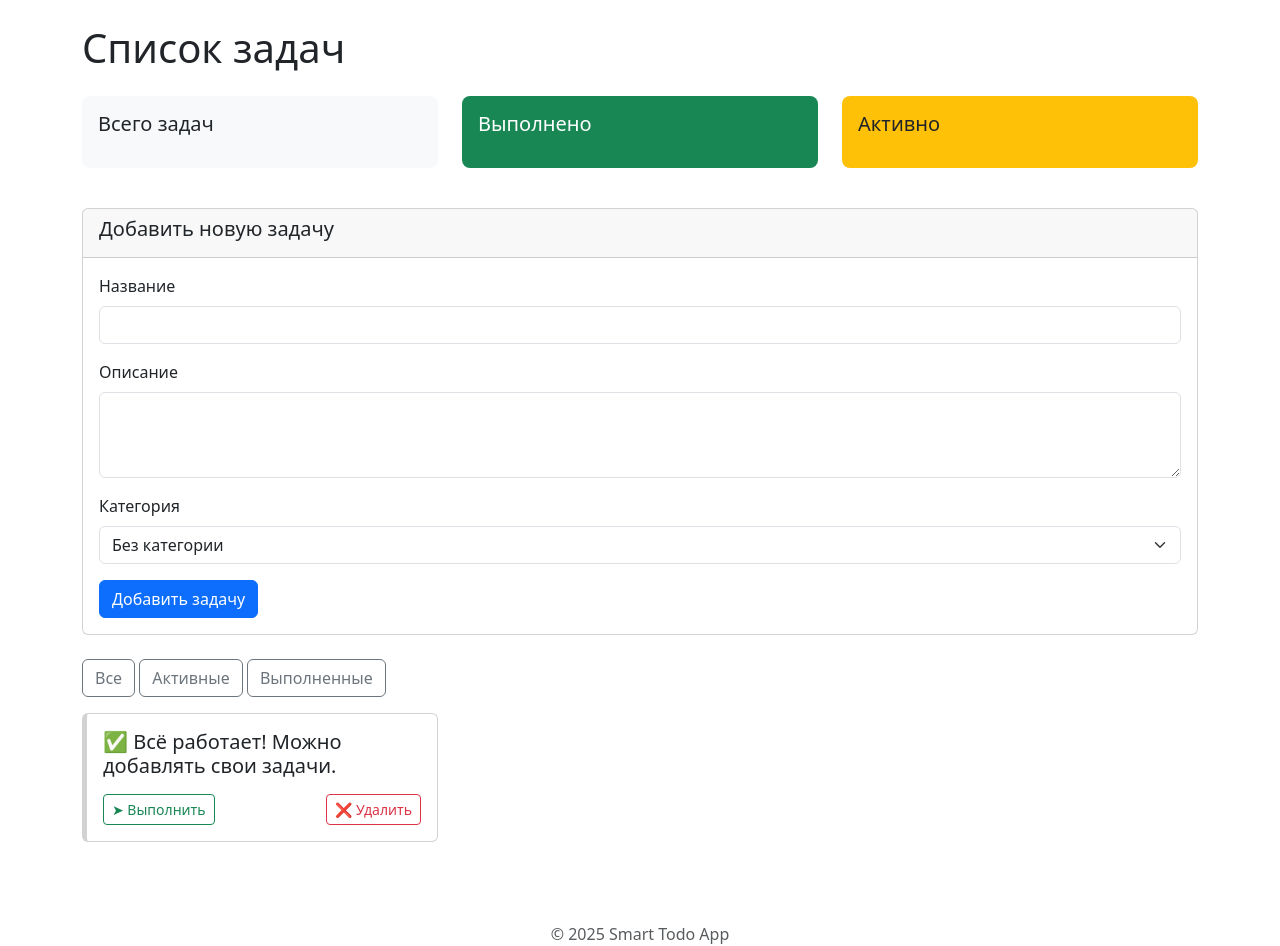
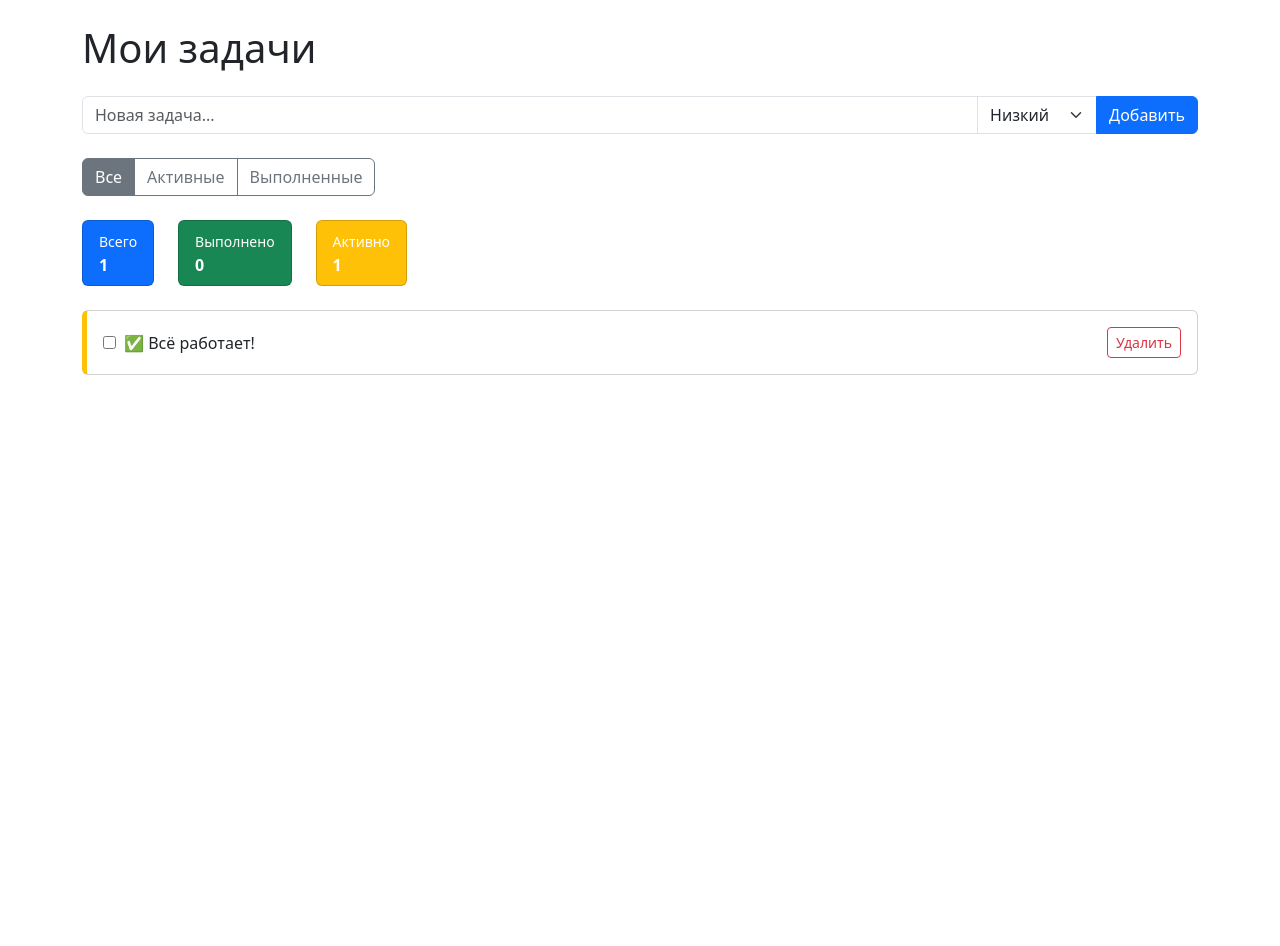
Before and after one commit to vedeninae36-web/smart-todo-app, a Flask app: page / in a window 1280 px wide. After the commit the page ends 375 px from the top, so only its background shows below. Run offline with Flask 3, Linux system fonts and the light colour scheme.

Commit message:
✅ Завершено: задания 8 и 9 — веб-интерфейс + модульные тесты

```diff
--- a/src/backend/app.py
+++ b/src/backend/app.py
@@ -1,23 +1,13 @@
-import os
-import sys
 from flask import Flask, render_template, request, redirect, url_for
+from pathlib import Path
 
-# Явное указание пути к шаблонам — решает проблему с кириллицей в Windows
-if sys.platform == "win32":
-    base_dir = os.path.dirname(os.path.abspath(__file__))
-    template_dir = os.path.join(base_dir, 'templates')
-    template_dir = os.path.normpath(template_dir)
-else:
-    template_dir = os.path.join(os.path.dirname(os.path.abspath(__file__)), 'templates')
+# Настройка приложения
+base_dir = Path(__file__).parent.resolve()
+template_dir = base_dir / "templates"
 
-# Отладочный вывод (можно удалить после проверки)
-print(">>> Путь к шаблонам:", template_dir)
-print(">>> tasks_list.html существует?", os.path.isfile(os.path.join(template_dir, 'tasks_list.html')))
+app = Flask(__name__, template_folder=str(template_dir))
 
-# Создаём приложение с явным указанием папки шаблонов
-app = Flask(__name__, template_folder=template_dir)
-
-# Временное хранилище задач
+# Глобальное хранилище задач — ОБЯЗАТЕЛЬНО здесь!
 tasks = []
 
 def get_next_id():
@@ -74,8 +64,8 @@ def delete_task(task_id):
     tasks = [t for t in tasks if t['id'] != task_id]
     return redirect(url_for('index'))
 
+# Только для запуска — не влияет на тесты
 if __name__ == '__main__':
-    # Добавляем тестовую задачу
     if not tasks:
-        tasks.append({"id": 1, "title": "✅ Всё работает! Можно добавлять свои задачи.", "priority": "medium", "completed": False})
+        tasks.append({"id": 1, "title": "✅ Всё работает!", "priority": "medium", "completed": False})
     app.run(debug=True, host='0.0.0.0', port=5000)
--- a/src/backend/templates/base.html
+++ b/src/backend/templates/base.html
@@ -3,45 +3,18 @@
 <head>
     <meta charset="UTF-8">
     <meta name="viewport" content="width=device-width, initial-scale=1.0">
-    <title>{% block title %}Smart Todo{% endblock %}</title>
-    <link href="https://cdn.jsdelivr.net/npm/bootstrap@5.3.0/dist/css/bootstrap.min.css" rel="stylesheet">
+    <title>{% block title %}Задачи{% endblock %}</title>
+    <link href="https://cdn.jsdelivr.net/npm/bootstrap@5.3.2/dist/css/bootstrap.min.css" rel="stylesheet">
     <style>
-        .task-card {
-            margin-bottom: 1rem;
-            border-left-width: 5px;
-        }
-        .status-pending { border-left-color: #ffc107; }
-        .status-in_progress { border-left-color: #0d6efd; }
-        .status-completed { border-left-color: #198754; }
-        .stat-box {
-            padding: 1rem;
-            border-radius: 0.5rem;
-            margin-bottom: 1rem;
-        }
+        .priority-high { border-left: 5px solid #dc3545; }
+        .priority-medium { border-left: 5px solid #ffc107; }
+        .priority-low { border-left: 5px solid #28a745; }
+        .task-card { margin-bottom: 10px; }
     </style>
 </head>
 <body>
     <div class="container mt-4">
-        <h1 class="mb-4">{% block header %}{% endblock %}</h1>
-
-        {% with messages = get_flashed_messages(with_categories=true) %}
-            {% if messages %}
-                {% for category, message in messages %}
-                    <div class="alert alert-{{ category }} alert-dismissible fade show" role="alert">
-                        {{ message }}
-                        <button type="button" class="btn-close" data-bs-dismiss="alert" aria-label="Close"></button>
-                    </div>
-                {% endfor %}
-            {% endif %}
-        {% endwith %}
-
         {% block content %}{% endblock %}
-
-        <footer class="mt-5 text-center text-muted">
-            &copy; 2025 Smart Todo App
-        </footer>
     </div>
-
-    <script src="https://cdn.jsdelivr.net/npm/bootstrap@5.3.0/dist/js/bootstrap.bundle.min.js"></script>
 </body>
 </html>
--- a/src/backend/templates/tasks_list.html
+++ b/src/backend/templates/tasks_list.html
@@ -1,102 +1,72 @@
 {% extends "base.html" %}
 
-{% block title %}Список задач - Smart Todo{% endblock %}
-
-{% block header %}Список задач{% endblock %}
+{% block title %}Список задач{% endblock %}
 
 {% block content %}
-    <!-- Статистика -->
+<h1 class="mb-4">Мои задачи</h1>
+
+<form method="POST" action="/tasks" class="mb-4">
+    <div class="input-group">
+        <input type="text" name="title" class="form-control" placeholder="Новая задача..." required>
+        <select name="priority" class="form-select" style="max-width: 120px;">
+            <option value="low">Низкий</option>
+            <option value="medium">Средний</option>
+            <option value="high">Высокий</option>
+        </select>
+        <button type="submit" class="btn btn-primary">Добавить</button>
+    </div>
+</form>
+
+<div class="btn-group mb-4" role="group">
+    <a href="/" class="btn btn-outline-secondary {% if current_filter == 'all' %}active{% endif %}">Все</a>
+    <a href="/?filter=active" class="btn btn-outline-secondary {% if current_filter == 'active' %}active{% endif %}">Активные</a>
+    <a href="/?filter=completed" class="btn btn-outline-secondary {% if current_filter == 'completed' %}active{% endif %}">Выполненные</a>
+</div>
+
 <div class="row mb-4">
-        <div class="col-md-4">
-            <div class="stat-box bg-light">
-                <h5>Всего задач</h5>
-                <p class="display-6">{{ total_tasks }}</p>
+    <div class="col-auto">
+        <div class="card text-white bg-primary">
+            <div class="card-body py-2 px-3">
+                <small>Всего</small><br><strong>{{ stats.total }}</strong>
             </div>
         </div>
-        <div class="col-md-4">
-            <div class="stat-box bg-success text-white">
-                <h5>Выполнено</h5>
-                <p class="display-6">{{ completed_tasks }}</p>
+    </div>
+    <div class="col-auto">
+        <div class="card text-white bg-success">
+            <div class="card-body py-2 px-3">
+                <small>Выполнено</small><br><strong>{{ stats.completed }}</strong>
             </div>
         </div>
-        <div class="col-md-4">
-            <div class="stat-box bg-warning">
-                <h5>Активно</h5>
-                <p class="display-6">{{ active_tasks }}</p>
+    </div>
+    <div class="col-auto">
+        <div class="card text-white bg-warning">
+            <div class="card-body py-2 px-3">
+                <small>Активно</small><br><strong>{{ stats.active }}</strong>
+            </div>
         </div>
     </div>
 </div>
 
-    <!-- Форма добавления задачи -->
-    <div class="card mb-4">
-        <div class="card-header">
-            <h5>Добавить новую задачу</h5>
+{% if tasks %}
+    {% for task in tasks %}
+    <div class="card task-card {% if task.priority == 'high' %}priority-high{% elif task.priority == 'medium' %}priority-medium{% else %}priority-low{% endif %}">
+        <div class="card-body d-flex justify-content-between align-items-center">
+            <div class="d-flex align-items-center">
+                <form method="POST" action="/tasks/{{ task.id }}/toggle" style="display:inline;">
+                    <input type="checkbox" onchange="this.form.submit()" {% if task.completed %}checked{% endif %}>
+                </form>
+                <span class="ms-2 {% if task.completed %}text-decoration-line-through text-muted{% endif %}">
+                    {{ task.title }}
+                </span>
             </div>
-        <div class="card-body">
-            <form method="POST" action="/tasks">
-                <div class="mb-3">
-                    <label for="title" class="form-label">Название</label>
-                    <input type="text" class="form-control" id="title" name="title" required>
-                </div>
-                <div class="mb-3">
-                    <label for="description" class="form-label">Описание</label>
-                    <textarea class="form-control" id="description" name="description" rows="3"></textarea>
-                </div>
-                <div class="mb-3">
-                    <label for="category_id" class="form-label">Категория</label>
-                    <select class="form-select" id="category_id" name="category_id">
-                        <option value="">Без категории</option>
-                        {% for cat in categories %}
-                            <option value="{{ cat.id }}">{{ cat.name }}</option>
-                        {% endfor %}
-                    </select>
-                </div>
-                <button type="submit" class="btn btn-primary">Добавить задачу</button>
+            <form method="POST" action="/tasks/{{ task.id }}/delete" style="display:inline;" onsubmit="return confirm('Удалить?');">
+                <button type="submit" class="btn btn-sm btn-outline-danger">Удалить</button>
             </form>
         </div>
     </div>
+    {% endfor %}
+{% else %}
+    <div class="alert alert-info">Нет задач.</div>
+{% endif %}
 
-    <!-- Фильтры -->
-    <div class="mb-3">
-        <a href="/" class="btn btn-outline-secondary {% if filter == 'all' %}active{% endif %}">Все</a>
-        <a href="/?filter=active" class="btn btn-outline-secondary {% if filter == 'active' %}active{% endif %}">Активные</a>
-        <a href="/?filter=completed" class="btn btn-outline-secondary {% if filter == 'completed' %}active{% endif %}">Выполненные</a>
-    </div>
-
-    <!-- Список задач -->
-    <div class="row">
-        {% for task in tasks %}
-            <div class="col-md-6 col-lg-4 mb-3">
-                <div class="card task-card status-{{ task.status }}">
-                    <div class="card-body">
-                        <h5 class="card-title">{{ task.title }}</h5>
-                        {% if task.description %}
-                            <p class="card-text text-muted">{{ task.description }}</p>
-                        {% endif %}
-                        {% if task.category %}
-                            <span class="badge bg-secondary">{{ task.category.name }}</span>
-                        {% endif %}
-                        <div class="mt-3 d-flex justify-content-between">
-                            <form method="POST" action="/tasks/{{ task.id }}/toggle" style="display:inline;">
-                                <button type="submit" class="btn btn-sm {% if task.status == 'completed' %}btn-success{% else %}btn-outline-success{% endif %}">
-                                    {% if task.status == 'completed' %}✓ Выполнено{% else %}➤ Выполнить{% endif %}
-                                </button>
-                            </form>
-                            <form method="POST" action="/tasks/{{ task.id }}/delete" style="display:inline;">
-                                <button type="submit" class="btn btn-sm btn-outline-danger" onclick="return confirm('Удалить задачу?')">
-                                    ❌ Удалить
-                                </button>
-                            </form>
-                        </div>
-                    </div>
-                </div>
-            </div>
-        {% endfor %}
-    </div>
-
-    {% if not tasks %}
-        <div class="alert alert-info text-center">
-            Нет задач. Добавьте первую!
-        </div>
-    {% endif %}
 {% endblock %}
```
Also changed, not shown: src/tests/test_api.py (added, +148 -0 lines). Lines whose indentation alone changed are shown as unchanged.
